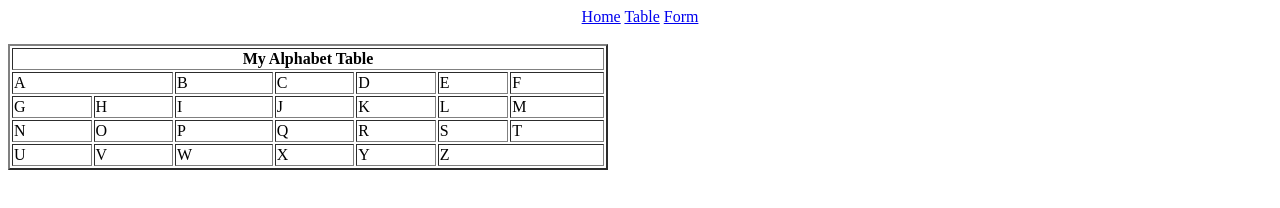
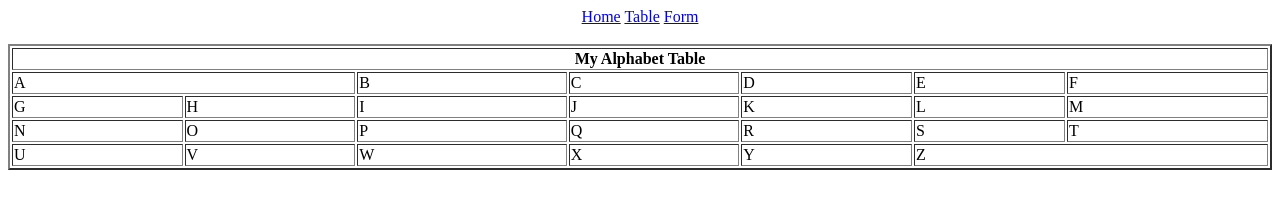
Before and after one commit to Khun111/DevCareer-HTML, a plain HTML site: page table.html in a window 1280 px wide. Drawn offline with Linux system fonts and the light colour scheme.

Commit message:
fix: set table width to 100%

```diff
--- a/table.html
+++ b/table.html
@@ -15,7 +15,7 @@
       </center>
   </nav>
   <br>
-<table border="2" width="600">
+<table border="2" width="100%">
   <thead>
      <tr>
       <th colspan="7">My Alphabet Table</th>
```
